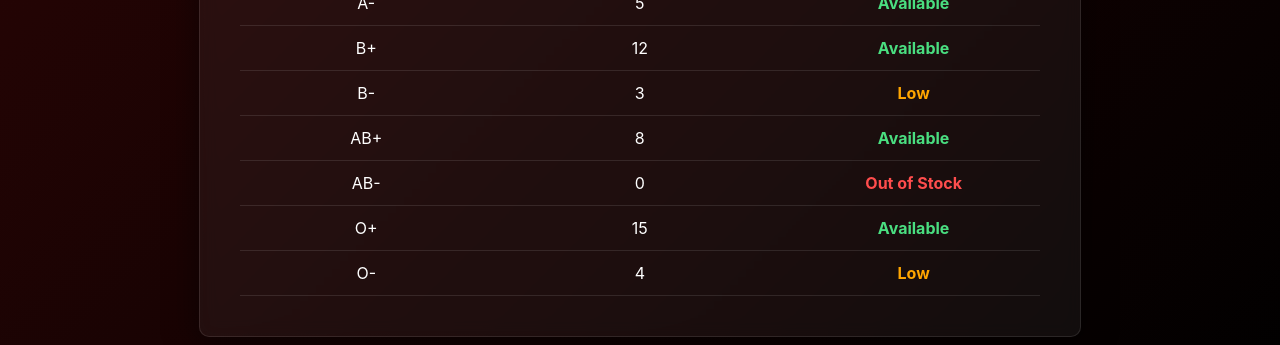
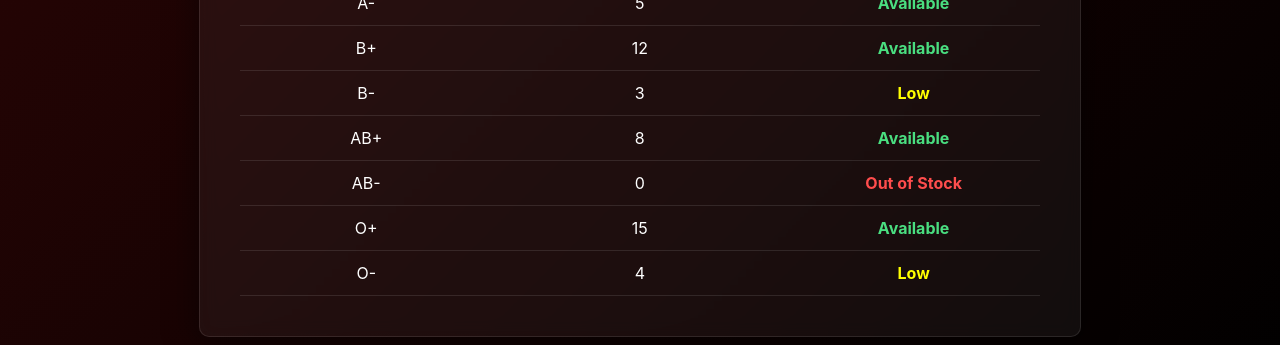
Before and after one commit to GowthamSakkaravarthiM1310/Teamproject, a React (Vite) app: page /blood-bank in a window 1280 px wide. Shown: the part 367-712 px from the top of the page. Built offline with nearby package versions, Linux system fonts and the light colour scheme.

Commit message:
feat: Implement donor eligibility and blood stock integration with clean UI

```diff
--- a/src/pages/BloodBank.jsx
+++ b/src/pages/BloodBank.jsx
@@ -11,7 +11,7 @@ const BloodBank = ({ bloodStock }) => {
 
     const getStatusColor = (status) => {
         if (status === 'Out of Stock') return '#ff4d4d'; // Red
-        if (status === 'Low') return '#ffa500'; // Orange
+        if (status === 'Low') return '#ffff00'; // Pure Yellow
         return '#4ade80'; // Green
     };
 
--- a/src/pages/Donor.jsx
+++ b/src/pages/Donor.jsx
@@ -50,7 +50,7 @@ const Donor = ({ onDonate }) => {
         if (formData.lastDonationDate) {
             const daysSince = calculateDaysSinceLastDonation(formData.lastDonationDate);
             if (daysSince < 90) {
-                setMessage('You are not eligible to donate now');
+                setMessage('You are not eligible to donate now (Last donation was within 90 days)');
                 setMessageType('error');
                 return;
             }
@@ -61,7 +61,7 @@ const Donor = ({ onDonate }) => {
             onDonate(formData);
         }
 
-        setMessage('Donor registered successfully');
+        setMessage('Donor registered! Blood unit added to stock.');
         setMessageType('success');
 
         // Reset form (optional)
```
